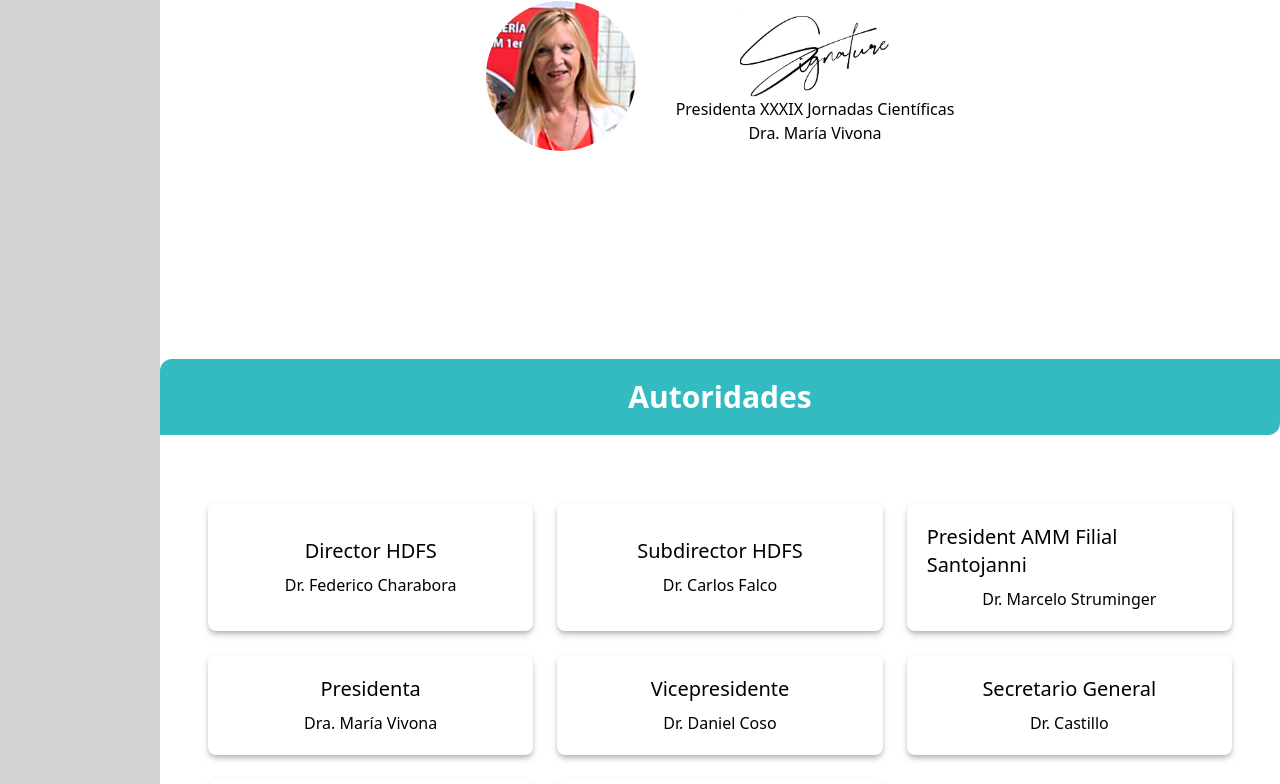
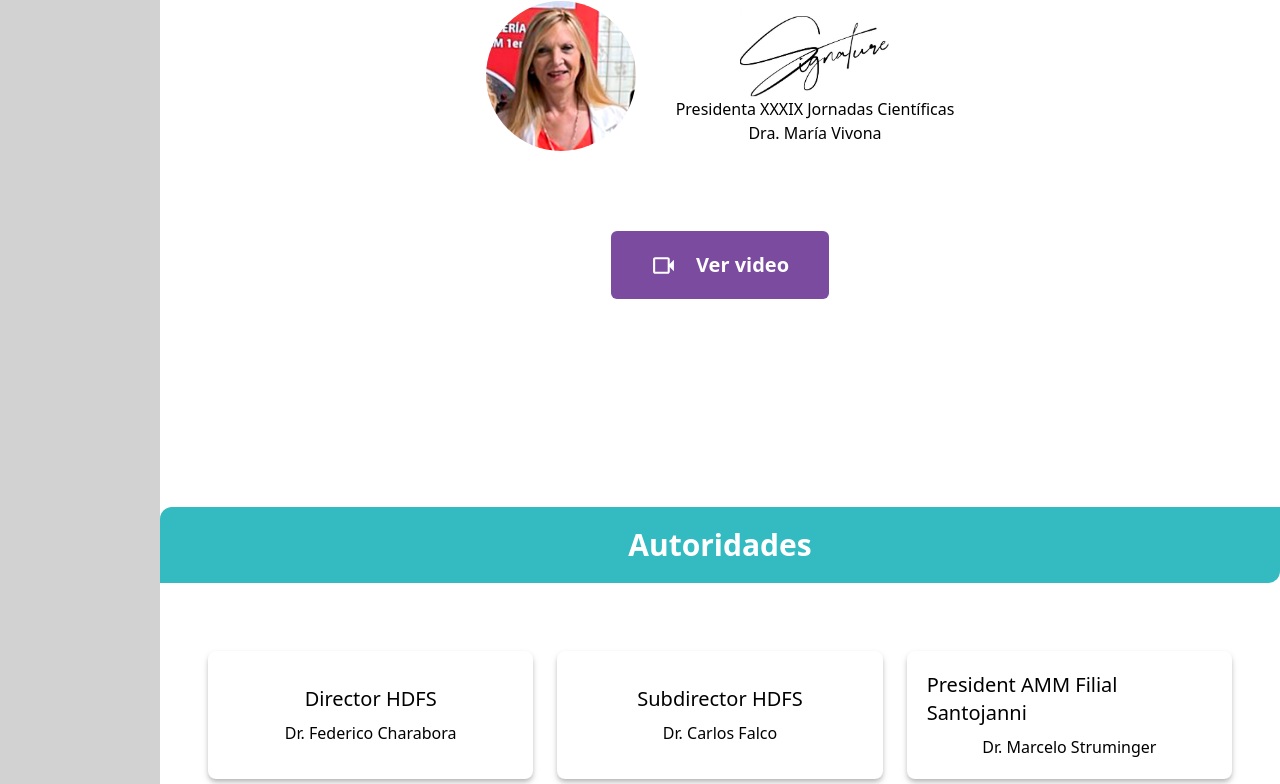
Before and after one commit to jprigotti/jornadas_cientificas_2024, a React (Vite) app: page /home in a window 1280 px wide. Shown: the part 1519-2303 px from the top of the page. Built offline with nearby package versions, Linux system fonts and the light colour scheme; no server answers.

Commit message:
added ver video intro

```diff
--- /dev/null
+++ b/src/components/navbar/components/svgIcons/CamaraIcon.jsx
@@ -0,0 +1,17 @@
+import React from "react";
+
+const CamaraIcon = ({ width, height }) => {
+  return (
+    <svg
+      xmlns="http://www.w3.org/2000/svg"
+      width={width}
+      height={height}
+      viewBox="0 -960 960 960"
+      fill="#fff"
+    >
+      <path d="M160-160q-33 0-56.5-23.5T80-240v-480q0-33 23.5-56.5T160-800h480q33 0 56.5 23.5T720-720v180l160-160v440L720-420v180q0 33-23.5 56.5T640-160H160Zm0-80h480v-480H160v480Zm0 0v-480 480Z" />
+    </svg>
+  );
+};
+
+export default CamaraIcon;
--- a/src/pages/home/components/Intro.jsx
+++ b/src/pages/home/components/Intro.jsx
@@ -1,49 +1,92 @@
-import React from 'react'
-import '../../../App.css'
+import React from "react";
+import "../../../App.css";
+import CamaraIcon from "../../../components/navbar/components/svgIcons/CamaraIcon";
 
 const Intro = () => {
   return (
     <section className="ms-40 bg-White flex flex-col items-center mt-3 rounded-tl-xl">
-      <div className='container outer-container'>
-        <div className='bg-PauGreenLight flex flex-col items-center rounded-tl-xl rounded-br-xl'>
-          <h2 className="text-3xl text-White font-bold text-center p-5">Mensaje de la presidenta</h2>
+      <div className="container outer-container">
+        <div className="bg-PauGreenLight flex flex-col items-center rounded-tl-xl rounded-br-xl">
+          <h2 className="text-3xl text-White font-bold text-center p-5">
+            Mensaje de la presidenta
+          </h2>
         </div>
-        <div className='inner-container'>
+        <div className="inner-container">
           <div class="space-y-4 pb-10">
             <p className="text-indent indent-6 text-justify">
-              Les damos la bienvenida a esta nueva edición de las Jornadas Científicas del Hospital Santojanni y CESACs del Area Programática.
-            </p>
-            <p className="text-indent indent-6 text-justify" >
-              Este año nuestro lema nos interpela para pensar como desafío la calidad de atención de los pacientes. Esto no es posible sin incorporar los avances tecnológicos, el trabajo interdisciplinario y la accesibilidad a la salud.
+              Les damos la bienvenida a esta nueva edición de las Jornadas
+              Científicas del Hospital Santojanni y CESACs del Area
+              Programática.
             </p>
             <p className="text-indent indent-6 text-justify">
-              Este espacio no solo nos debería permitir el intercambio de saberes, sino es el lugar donde debemos plantearnos si todos hablamos de lo mismo en términos de Salud y Calidad de Atención. Sin lugar a dudas habrá perspectivas diferentes, pero el eje de discusión debería estar centrado en el paciente, en términos del derecho a una Salud de Calidad.
+              Este año nuestro lema nos interpela para pensar como desafío la
+              calidad de atención de los pacientes. Esto no es posible sin
+              incorporar los avances tecnológicos, el trabajo interdisciplinario
+              y la accesibilidad a la salud.
+            </p>
+            <p className="text-indent indent-6 text-justify">
+              Este espacio no solo nos debería permitir el intercambio de
+              saberes, sino es el lugar donde debemos plantearnos si todos
+              hablamos de lo mismo en términos de Salud y Calidad de Atención.
+              Sin lugar a dudas habrá perspectivas diferentes, pero el eje de
+              discusión debería estar centrado en el paciente, en términos del
+              derecho a una Salud de Calidad.
             </p>
 
             <p className="text-indent indent-6 text-justify">
-              También estas jornadas nos propusieron un cambio, donde los profesionales más jovenes, muchos aún en formación, son protagonistas fundamentales, es por ello que participan de manera conjunta y forman parte del comité organizador de las mismas. Debemos decir que esto ha sido una experiencia inspiradora y muy motivadora, nos contagiaron su entusiasmo y han sido un gran motor para impulsar ideas, nuevas perspectivas y desafíos. Siguiendo esta línea el Comité Científico este año ha creado un premio para la producción científica destinado exclusivamiente a los profesionales en formación, el premio Dr. Mario Ripoli, en honor a quien en vida dedicara gran parte de su carrera profesional a los residentes y concurrentes.
+              También estas jornadas nos propusieron un cambio, donde los
+              profesionales más jovenes, muchos aún en formación, son
+              protagonistas fundamentales, es por ello que participan de manera
+              conjunta y forman parte del comité organizador de las mismas.
+              Debemos decir que esto ha sido una experiencia inspiradora y muy
+              motivadora, nos contagiaron su entusiasmo y han sido un gran motor
+              para impulsar ideas, nuevas perspectivas y desafíos. Siguiendo
+              esta línea el Comité Científico este año ha creado un premio para
+              la producción científica destinado exclusivamiente a los
+              profesionales en formación, el premio Dr. Mario Ripoli, en honor a
+              quien en vida dedicara gran parte de su carrera profesional a los
+              residentes y concurrentes.
             </p>
 
             <p className="text-indent indent-6 text-justify">
-              Asimismo, queremos este año darle un lugar preponderante a los trabajos libres, por ello hemos decidido otorgar una distinción al mejor trabajo presentado.
+              Asimismo, queremos este año darle un lugar preponderante a los
+              trabajos libres, por ello hemos decidido otorgar una distinción al
+              mejor trabajo presentado.
             </p>
 
             <p className="text-indent indent-6 text-justify">
-              Finalmente creemos muy importante la participación de todos y todas los profesionales de la salud, sin ello difícilmente podamos generar cambios y nuevas propuestas, les invitamos a ser parte de este encuentro.
+              Finalmente creemos muy importante la participación de todos y
+              todas los profesionales de la salud, sin ello difícilmente podamos
+              generar cambios y nuevas propuestas, les invitamos a ser parte de
+              este encuentro.
             </p>
           </div>
-          <div className='flex items-center flex justify-center'>
-            <img className='rounded-full w-[150px]' src="/images/presidenta.png" alt="Presidenta Jornadas" />
-            <div className='ps-10 flex flex-col items-center'>
+
+          <div className="flex items-center flex justify-center pb-20">
+            <img
+              className="rounded-full w-[150px]"
+              src="/images/presidenta.png"
+              alt="Presidenta Jornadas"
+            />
+            <div className="ps-10 flex flex-col items-center">
               <img className="w-[150px]" src="/images/signature.png" alt="" />
               <p>Presidenta XXXIX Jornadas Científicas</p>
               <p>Dra. María Vivona</p>
             </div>
           </div>
+
+          <div className="flex items-center flex justify-center">
+            <button className="flex items-center text-xl font-bold px-10 py-5 bg-LightViolet text-White rounded-md hover:bg-Violet hover:shadow-lg transition duration-300 ease-in-out">
+              <span className="pe-5">
+                <CamaraIcon width="25px" height="25px" />
+              </span>
+              Ver video
+            </button>
+          </div>
         </div>
       </div>
     </section>
   );
-}
+};
 
-export default Intro
+export default Intro;
```
